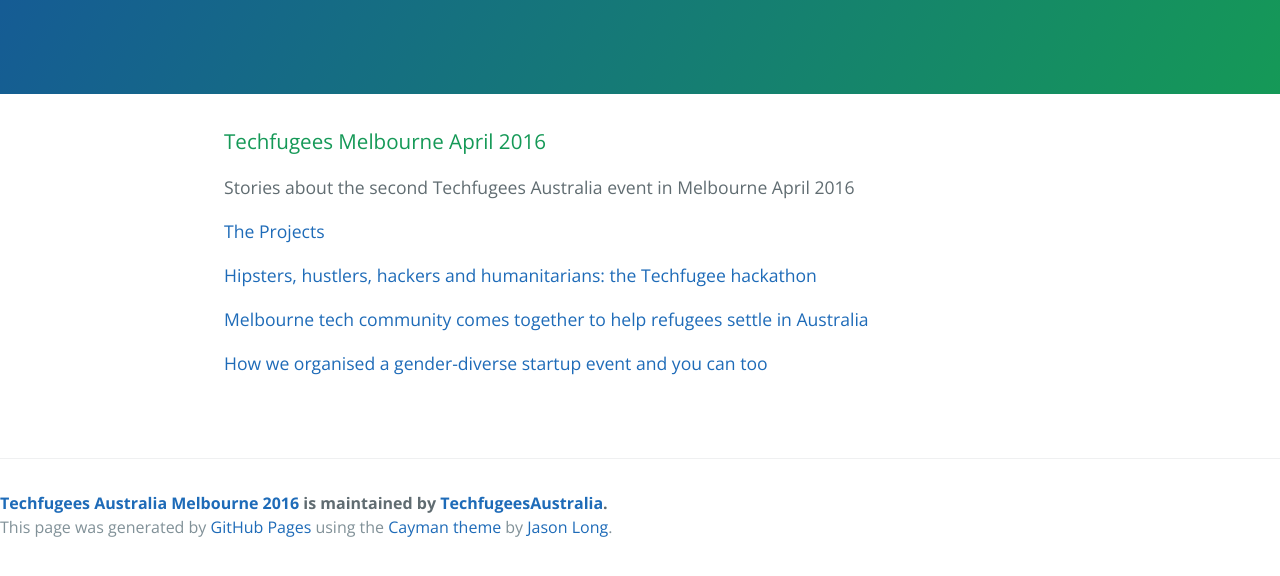
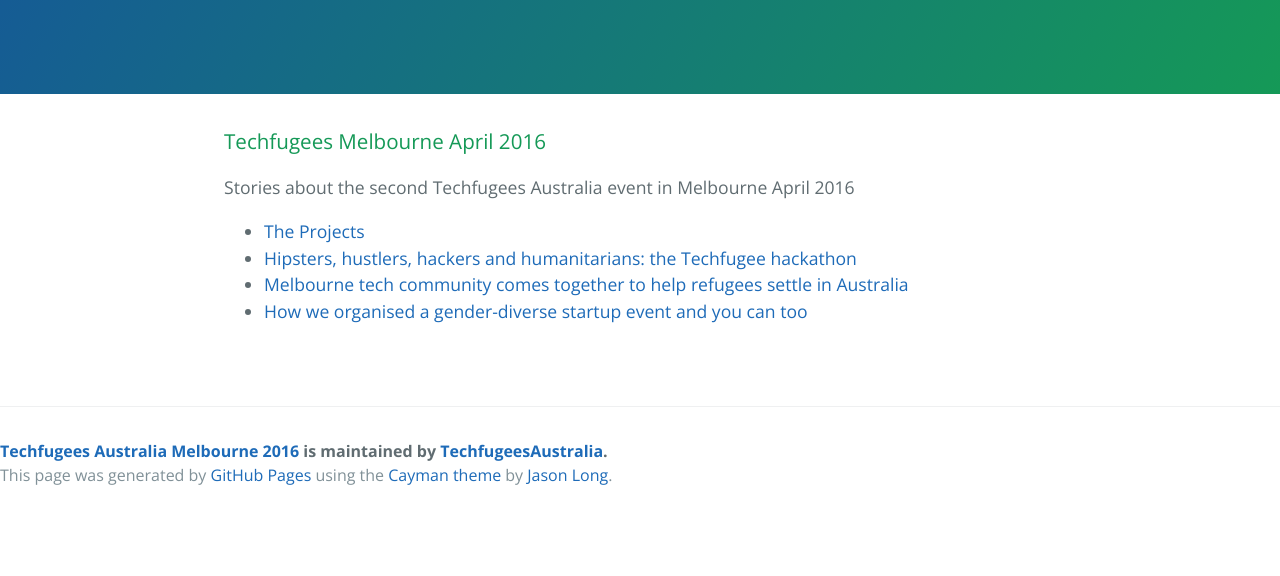
Before and after one commit to TechfugeesAustralia/melbourne2016, a plain HTML site: page index.html in a window 1280 px wide. Shown: the part 176-752 px from the top of the page. Drawn offline with nearby package versions, Linux system fonts and the light colour scheme.

Commit message:
tweaking appearance

```diff
--- a/index.html
+++ b/index.html
@@ -20,10 +20,12 @@
       <h3>Techfugees Melbourne April 2016</h3>
 
       <p>Stories about the second Techfugees Australia event in Melbourne April 2016</p>
-      <p><a href="https://techfugees-melb-au-2016.devpost.com/submissions">The Projects</a></p>
-      <p><a href="https://exchange.telstra.com.au/2016/05/03/humanitarian-hackathons/">Hipsters, hustlers, hackers and humanitarians: the Techfugee hackathon</a></p>
-      <p><a href="http://www.startupsmart.com.au/advice/growth/innovation/techfugees-melbourne-debut-hits-off-with/">Melbourne tech community comes together to help refugees settle in Australia</a></p>
-      <p><a href="http://www.startupsmart.com.au/advice/business-planning/how-we-organized-a-gender-diverse-startup-event-that-helped-refugees-settle-in-australi/">How we organised a gender-diverse startup event and you can too</a></p>
+      <ul>
+      <li><a href="https://techfugees-melb-au-2016.devpost.com/submissions">The Projects</a></li>
+      <li><a href="https://exchange.telstra.com.au/2016/05/03/humanitarian-hackathons/">Hipsters, hustlers, hackers and humanitarians: the Techfugee hackathon</a></li>
+      <li><a href="http://www.startupsmart.com.au/advice/growth/innovation/techfugees-melbourne-debut-hits-off-with/">Melbourne tech community comes together to help refugees settle in Australia</a></li>
+      <li><a href="http://www.startupsmart.com.au/advice/business-planning/how-we-organized-a-gender-diverse-startup-event-that-helped-refugees-settle-in-australi/">How we organised a gender-diverse startup event and you can too</a></li>
+      </ul>
 
     </section>
 
```
